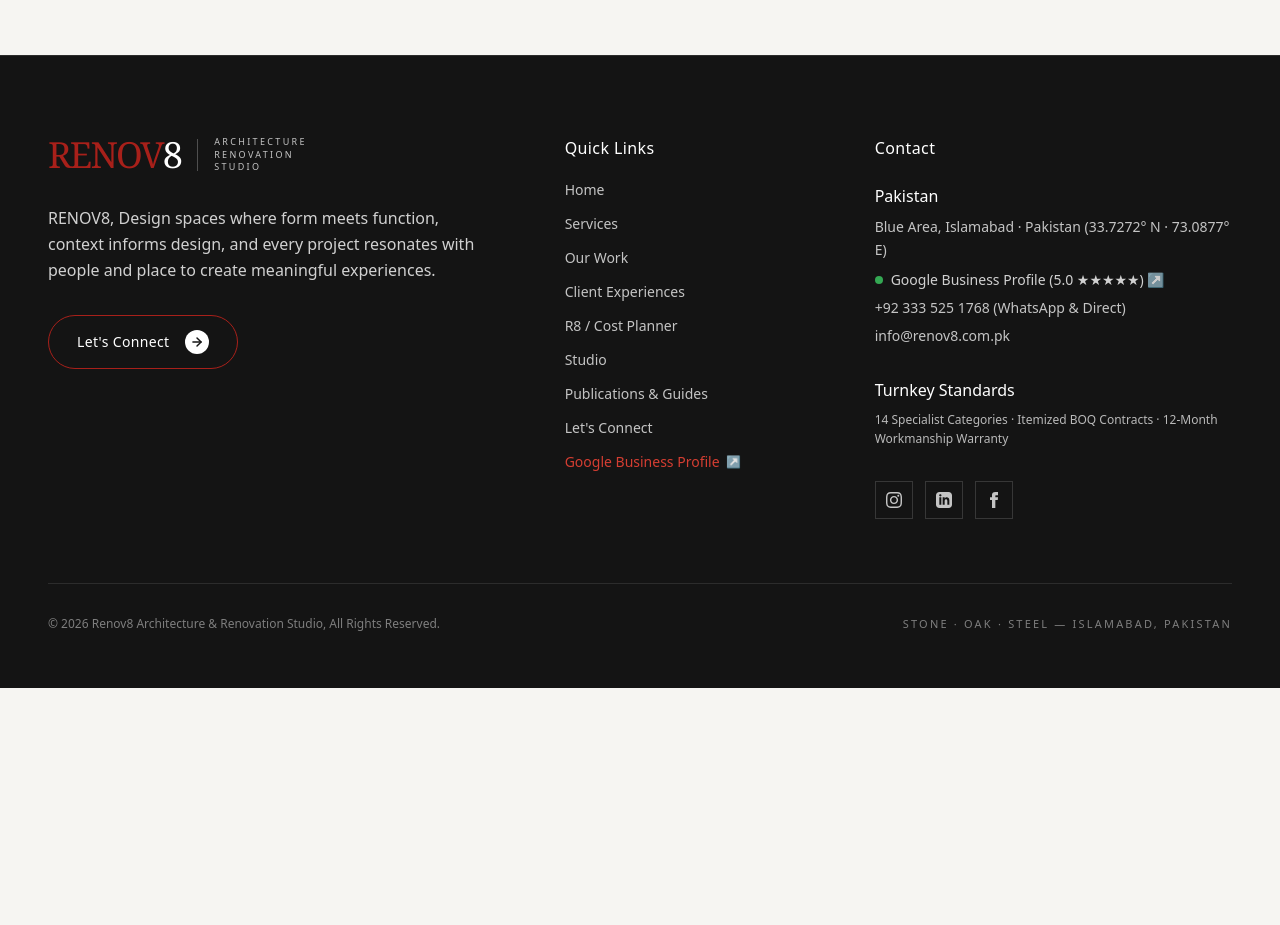
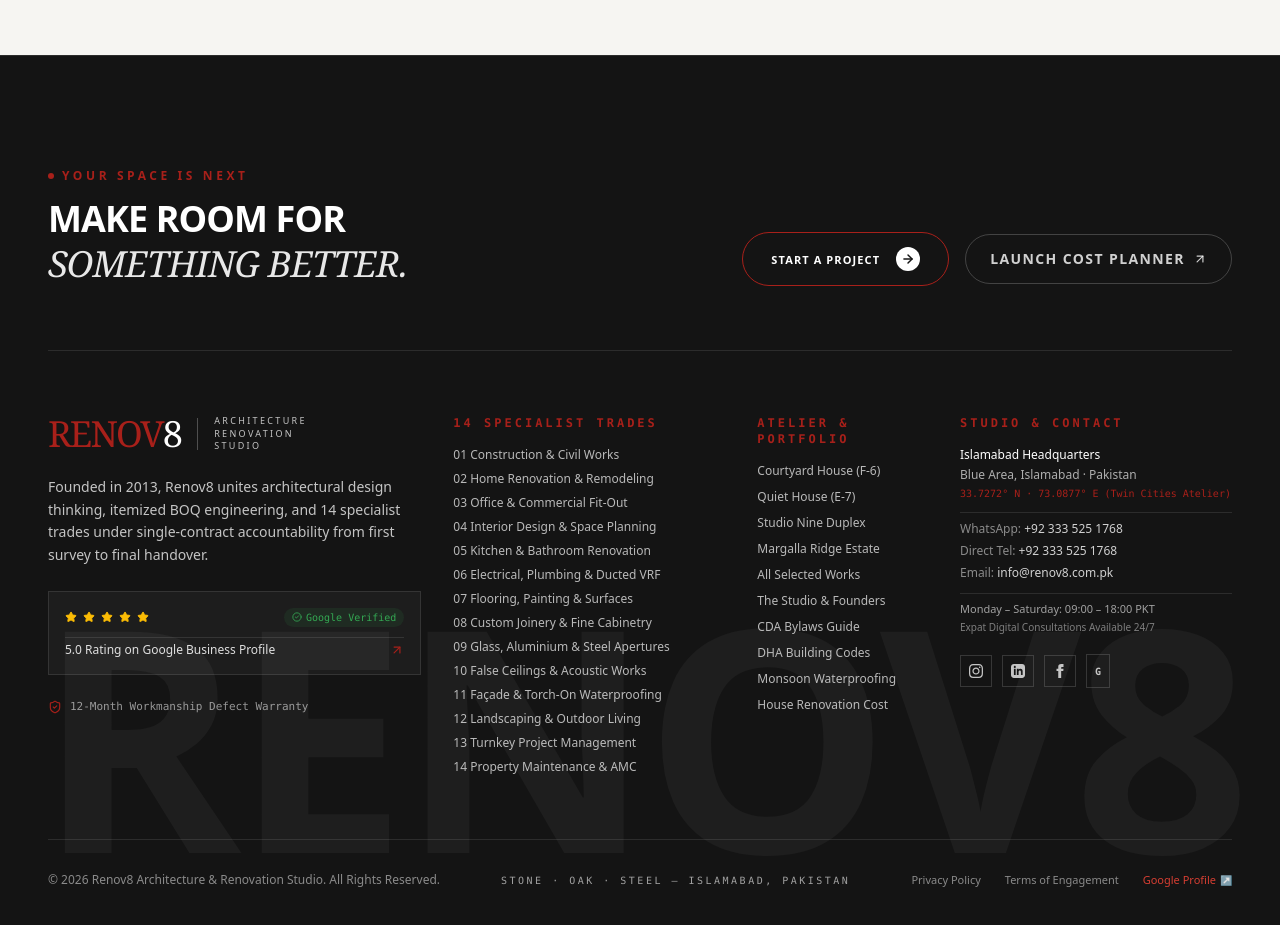
Before and after one commit to aben327922/reno, a Next.js app: page /studio in a window 1280 px wide. Shown: the part 6660-7585 px from the top of the page. Before the commit the page ends 7348 px from the top, so only its background shows below. Built offline with nearby package versions, Linux system fonts and the light colour scheme.

Commit message:
feat(footer): populate comprehensive 14 services, atelier data, and add giant faded white RENOV8 watermark from original blueprint

```diff
--- a/src/components/Footer.tsx
+++ b/src/components/Footer.tsx
@@ -2,7 +2,7 @@
 
 import React from 'react';
 import Link from 'next/link';
-import { ArrowRight, ArrowUp } from 'lucide-react';
+import { ArrowRight, ArrowUp, ArrowUpRight, Star, ShieldCheck, CheckCircle2 } from 'lucide-react';
 
 export default function Footer() {
   const scrollToTop = () => {
@@ -10,13 +10,55 @@
   };
 
   return (
-    <footer className="relative bg-[#141414] text-white pt-20 pb-14 border-t border-white/10">
-      <div className="max-w-[1440px] mx-auto px-6 md:px-12">
-        <div className="grid grid-cols-1 lg:grid-cols-12 gap-14 pb-16 border-b border-white/10">
-          {/* Column 1: Exact Lockup + Editorial Statement + Crimson Pill Button */}
-          <div className="lg:col-span-5 space-y-8">
+    <footer className="relative bg-[#141414] text-white pt-20 md:pt-28 pb-14 border-t border-white/10 overflow-hidden">
+      {/* Giant Faded White Watermark Lettering from Original Renov8 Blueprint (.site-footer::before) */}
+      <div
+        aria-hidden="true"
+        className="absolute left-1/2 -translate-x-1/2 bottom-8 sm:bottom-12 md:bottom-14 pointer-events-none select-none text-[84px] sm:text-[160px] md:text-[230px] lg:text-[310px] font-bold font-sans tracking-tight text-white/[0.045] leading-none whitespace-nowrap z-0"
+      >
+        RENOV8
+      </div>
+
+      <div className="relative z-10 max-w-[1440px] mx-auto px-6 md:px-12">
+        {/* Pre-Footer Callout Banner (Matching Original Renov8: "Your space is next / Make room for something better.") */}
+        <div className="pb-16 mb-16 border-b border-white/10 flex flex-col md:flex-row md:items-end justify-between gap-8">
+          <div className="space-y-3">
+            <p className="text-xs uppercase tracking-[0.3em] text-[#A8201A] font-semibold flex items-center gap-2">
+              <span className="w-1.5 h-1.5 rounded-full bg-[#A8201A]" />
+              <span>Your space is next</span>
+            </p>
+            <h2 className="text-2xl sm:text-3xl md:text-4xl font-bold uppercase tracking-tight text-white leading-tight">
+              MAKE ROOM FOR <br className="hidden sm:inline" />
+              <span className="font-serif italic font-normal text-white/90">something better.</span>
+            </h2>
+          </div>
+
+          <div className="flex flex-wrap items-center gap-4">
+            <Link
+              href="/contact"
+              className="group inline-flex items-center gap-4 border border-[#A8201A] rounded-full px-7 py-3.5 text-xs sm:text-sm text-white hover:bg-[#A8201A] transition-all duration-300"
+            >
+              <span className="tracking-widest uppercase font-semibold text-[11px]">Start a Project</span>
+              <span className="w-6 h-6 rounded-full bg-white text-[#141414] flex items-center justify-center group-hover:translate-x-1 transition-transform">
+                <ArrowRight className="w-3.5 h-3.5 stroke-[2.5]" />
+              </span>
+            </Link>
+            <Link
+              href="/planner"
+              className="inline-flex items-center gap-2 border border-white/20 hover:border-white px-6 py-3.5 rounded-full text-xs sm:text-sm text-white/80 hover:text-white transition-all uppercase tracking-widest font-semibold text-[11px]"
+            >
+              <span>Launch Cost Planner</span>
+              <ArrowUpRight className="w-3.5 h-3.5" />
+            </Link>
+          </div>
+        </div>
+
+        {/* Multi-Column Comprehensive Architectural Grid */}
+        <div className="grid grid-cols-1 md:grid-cols-2 lg:grid-cols-12 gap-10 lg:gap-8 pb-16 border-b border-white/10">
+          {/* Column 1: Brand Identity & Monograph Statement (4 Cols) */}
+          <div className="lg:col-span-4 space-y-6">
             <Link href="/" className="flex items-center gap-4">
-              <div className="text-4xl font-serif tracking-tighter leading-none">
+              <div className="text-3xl sm:text-4xl font-serif tracking-tighter leading-none">
                 <span className="text-[#A8201A]">RENOV</span>
                 <span className="text-white">8</span>
               </div>
@@ -28,40 +70,96 @@
               </div>
             </Link>
 
-            <p className="text-sm md:text-base text-white/80 leading-relaxed max-w-md font-light">
-              RENOV8, Design spaces where form meets function, context informs design, and every
-              project resonates with people and place to create meaningful experiences.
+            <p className="text-xs sm:text-sm text-white/75 leading-relaxed font-light max-w-sm">
+              Founded in 2013, Renov8 unites architectural design thinking, itemized BOQ engineering,
+              and 14 specialist trades under single-contract accountability from first survey to final handover.
             </p>
 
-            {/* Exact Pill-Shaped Crimson Border Button with Solid White Circle Arrow */}
-            <div>
-              <Link
-                href="/contact"
-                className="group inline-flex items-center gap-4 border border-[#A8201A] rounded-full px-7 py-3.5 text-sm text-white hover:bg-[#A8201A] transition-all duration-300"
+            {/* Google Public Trust Badge in Footer */}
+            <div className="p-4 bg-white/[0.04] border border-white/10 space-y-2.5 max-w-sm">
+              <div className="flex items-center justify-between">
+                <div className="flex items-center gap-1.5 text-[#FBBC05]">
+                  {[...Array(5)].map((_, i) => (
+                    <Star key={i} className="w-3 h-3 fill-current" />
+                  ))}
+                </div>
+                <span className="text-[10px] font-mono text-[#34A853] bg-[#34A853]/10 px-2 py-0.5 rounded-full flex items-center gap-1">
+                  <CheckCircle2 className="w-2.5 h-2.5" />
+                  <span>Google Verified</span>
+                </span>
+              </div>
+              <a
+                href="https://share.google/rxzJz24oNNs7Gnnw8"
+                target="_blank"
+                rel="noopener noreferrer"
+                data-google-profile
+                className="flex items-center justify-between text-xs text-white/85 hover:text-white group pt-1 border-t border-white/10"
               >
-                <span className="tracking-wide">Let&apos;s Connect</span>
-                <span className="w-6 h-6 rounded-full bg-white text-[#141414] flex items-center justify-center group-hover:translate-x-1 transition-transform">
-                  <ArrowRight className="w-3.5 h-3.5 stroke-[2.5]" />
-                </span>
-              </Link>
+                <span>5.0 Rating on Google Business Profile</span>
+                <ArrowUpRight className="w-3.5 h-3.5 text-[#A8201A] group-hover:translate-x-0.5 transition-transform" />
+              </a>
+            </div>
+
+            {/* Turnkey Assurance */}
+            <div className="flex items-center gap-2 text-[11px] font-mono text-white/55">
+              <ShieldCheck className="w-3.5 h-3.5 text-[#A8201A]" />
+              <span>12-Month Workmanship Defect Warranty</span>
             </div>
           </div>
 
-          {/* Column 2: Quick Links */}
-          <div className="lg:col-span-3 space-y-5">
-            <h3 className="text-base font-medium text-white tracking-wide">Quick Links</h3>
-            <ul className="space-y-3.5 text-sm text-white/75 font-light">
+          {/* Column 2: 14 In-House Specialist Services (3 Cols) */}
+          <div className="lg:col-span-3 space-y-4">
+            <h3 className="text-xs font-mono uppercase tracking-[0.25em] text-[#A8201A] font-semibold">
+              14 Specialist Trades
+            </h3>
+            <ul className="space-y-2 text-xs text-white/70 font-light">
               {[
-                { label: 'Home', href: '/' },
-                { label: 'Services', href: '/services' },
-                { label: 'Our Work', href: '/work' },
-                { label: 'Client Experiences', href: '/#client-experiences' },
-                { label: 'R8 / Cost Planner', href: '/planner' },
-                { label: 'Studio', href: '/studio' },
-                { label: 'Publications & Guides', href: '/publications' },
-                { label: "Let's Connect", href: '/contact' },
+                { label: '01 Construction & Civil Works', href: '/services#construction-civil-works' },
+                { label: '02 Home Renovation & Remodeling', href: '/services#home-renovation-remodeling' },
+                { label: '03 Office & Commercial Fit-Out', href: '/services#office-commercial-fit-out' },
+                { label: '04 Interior Design & Space Planning', href: '/services#interior-design-space-planning' },
+                { label: '05 Kitchen & Bathroom Renovation', href: '/services#kitchen-bathroom-renovation' },
+                { label: '06 Electrical, Plumbing & Ducted VRF', href: '/services#electrical-plumbing-hvac' },
+                { label: '07 Flooring, Painting & Surfaces', href: '/services#flooring-painting-decorating' },
+                { label: '08 Custom Joinery & Fine Cabinetry', href: '/services#carpentry-cabinetry-joinery' },
+                { label: '09 Glass, Aluminium & Steel Apertures', href: '/services#glass-aluminium-metal-doors-windows' },
+                { label: '10 False Ceilings & Acoustic Works', href: '/services#ceilings-partitions-acoustic-works' },
+                { label: '11 Façade & Torch-On Waterproofing', href: '/services#exterior-facade-roofing-waterproofing' },
+                { label: '12 Landscaping & Outdoor Living', href: '/services#landscaping-outdoor-living' },
+                { label: '13 Turnkey Project Management', href: '/services#project-management-turnkey-solutions' },
+                { label: '14 Property Maintenance & AMC', href: '/services#property-maintenance-repairs' },
+              ].map((svc) => (
+                <li key={svc.label}>
+                  <Link
+                    href={svc.href}
+                    className="hover:text-white hover:translate-x-1 inline-block transition-all"
+                  >
+                    {svc.label}
+                  </Link>
+                </li>
+              ))}
+            </ul>
+          </div>
+
+          {/* Column 3: Portfolio & Field Intelligence (2 Cols) */}
+          <div className="lg:col-span-2 space-y-4">
+            <h3 className="text-xs font-mono uppercase tracking-[0.25em] text-[#A8201A] font-semibold">
+              Atelier &amp; Portfolio
+            </h3>
+            <ul className="space-y-2.5 text-xs text-white/70 font-light">
+              {[
+                { label: 'Courtyard House (F-6)', href: '/work/courtyard-house' },
+                { label: 'Quiet House (E-7)', href: '/work/quiet-house' },
+                { label: 'Studio Nine Duplex', href: '/work/studio-nine' },
+                { label: 'Margalla Ridge Estate', href: '/work' },
+                { label: 'All Selected Works', href: '/work' },
+                { label: 'The Studio & Founders', href: '/studio' },
+                { label: 'CDA Bylaws Guide', href: '/publications' },
+                { label: 'DHA Building Codes', href: '/publications' },
+                { label: 'Monsoon Waterproofing', href: '/publications' },
+                { label: 'House Renovation Cost', href: '/publications' },
               ].map((link) => (
-                <li key={link.href}>
+                <li key={link.label}>
                   <Link
                     href={link.href}
                     className="hover:text-white hover:translate-x-1 inline-block transition-all"
@@ -70,71 +168,66 @@
                   </Link>
                 </li>
               ))}
-              <li>
-                <a
-                  href="https://share.google/rxzJz24oNNs7Gnnw8"
-                  target="_blank"
-                  rel="noopener noreferrer"
-                  data-google-profile
-                  className="hover:text-white hover:translate-x-1 inline-flex items-center gap-1.5 transition-all text-[#EA4335]/90 hover:text-white"
-                >
-                  <span>Google Business Profile</span>
-                  <span className="text-xs">↗</span>
-                </a>
-              </li>
             </ul>
           </div>
 
-          {/* Column 3: Contact & Standards */}
-          <div className="lg:col-span-4 space-y-6">
-            <h3 className="text-base font-medium text-white tracking-wide">Contact</h3>
-            <div className="space-y-2 text-sm">
-              <p className="text-base font-medium text-white">Pakistan</p>
-              <p className="text-white/75 leading-relaxed">
-                Blue Area, Islamabad · Pakistan (33.7272° N · 73.0877° E)
+          {/* Column 4: Studio Contact & Location Coordinates (3 Cols) */}
+          <div className="lg:col-span-3 space-y-4">
+            <h3 className="text-xs font-mono uppercase tracking-[0.25em] text-[#A8201A] font-semibold">
+              Studio &amp; Contact
+            </h3>
+            <div className="space-y-3 text-xs text-white/75 font-light">
+              <div>
+                <p className="font-medium text-white">Islamabad Headquarters</p>
+                <p className="text-white/65 leading-relaxed mt-0.5">
+                  Blue Area, Islamabad · Pakistan
                 </p>
-              <a
-                href="https://share.google/rxzJz24oNNs7Gnnw8"
-                target="_blank"
-                rel="noopener noreferrer"
-                data-google-profile
-                className="flex items-center gap-2 text-white/80 hover:text-white transition-colors"
-              >
-                <span className="w-2 h-2 rounded-full bg-[#34A853]" />
-                <span>Google Business Profile (5.0 ★★★★★) ↗</span>
-              </a>
+                <p className="text-[10px] font-mono text-[#A8201A] mt-0.5">
+                  33.7272° N · 73.0877° E (Twin Cities Atelier)
+                </p>
+              </div>
+
+              <div className="pt-2 border-t border-white/10 space-y-1.5">
                 <a
                   href="https://wa.me/923335251768"
                   target="_blank"
                   rel="noreferrer"
-                className="block text-white/75 hover:text-white transition-colors"
+                  className="block text-white/80 hover:text-white transition-colors"
                 >
-                +92 333 525 1768 (WhatsApp &amp; Direct)
+                  <span className="text-white/50">WhatsApp: </span>
+                  +92 333 525 1768
+                </a>
+                <a
+                  href="tel:+923335251768"
+                  className="block text-white/80 hover:text-white transition-colors"
+                >
+                  <span className="text-white/50">Direct Tel: </span>
+                  +92 333 525 1768
                 </a>
                 <a
                   href="mailto:info@renov8.com.pk"
-                className="block text-white/75 hover:text-white transition-colors"
+                  className="block text-white/80 hover:text-white transition-colors"
                 >
+                  <span className="text-white/50">Email: </span>
                   info@renov8.com.pk
                 </a>
               </div>
 
-            <div className="space-y-2 text-sm pt-2">
-              <p className="text-base font-medium text-white">Turnkey Standards</p>
-              <p className="text-white/70 text-xs leading-relaxed">
-                14 Specialist Categories · Itemized BOQ Contracts · 12-Month Workmanship Warranty
-              </p>
+              <div className="pt-2 border-t border-white/10 text-[11px] text-white/60 space-y-1">
+                <p>Monday – Saturday: 09:00 – 18:00 PKT</p>
+                <p className="text-[10px] text-white/45">Expat Digital Consultations Available 24/7</p>
               </div>
 
-            <div className="flex items-center gap-3 pt-2">
+              {/* Social Channels */}
+              <div className="flex items-center gap-2.5 pt-2">
                 <a
                   href="https://instagram.com"
                   target="_blank"
                   rel="noreferrer"
                   aria-label="Instagram"
-                className="p-2.5 border border-white/15 hover:border-[#A8201A] text-white/75 hover:text-white transition-colors"
+                  className="p-2 border border-white/15 hover:border-[#A8201A] text-white/75 hover:text-white transition-colors"
                 >
-                <svg className="w-4 h-4 fill-current" viewBox="0 0 24 24">
+                  <svg className="w-3.5 h-3.5 fill-current" viewBox="0 0 24 24">
                     <path d="M12 2.163c3.204 0 3.584.012 4.85.07 3.252.148 4.771 1.691 4.919 4.919.058 1.265.069 1.645.069 4.849 0 3.205-.012 3.584-.069 4.849-.149 3.225-1.664 4.771-4.919 4.919-1.266.058-1.644.07-4.85.07-3.204 0-3.584-.012-4.849-.07-3.26-.149-4.771-1.699-4.919-4.92-.058-1.265-.07-1.644-.07-4.849 0-3.204.013-3.583.07-4.849.149-3.227 1.664-4.771 4.919-4.919 1.266-.057 1.645-.069 4.849-.069zm0-2.163c-3.259 0-3.667.014-4.947.072-4.358.2-6.78 2.618-6.98 6.98-.059 1.281-.073 1.689-.073 4.948 0 3.259.014 3.668.072 4.948.2 4.358 2.618 6.78 6.98 6.98 1.281.058 1.689.072 4.948.072 3.259 0 3.668-.014 4.948-.072 4.354-.2 6.782-2.618 6.979-6.98.059-1.28.073-1.689.073-4.948 0-3.259-.014-3.667-.072-4.947-.196-4.354-2.617-6.78-6.979-6.98-1.281-.059-1.69-.073-4.949-.073zm0 5.838c-3.403 0-6.162 2.759-6.162 6.162s2.759 6.163 6.162 6.163 6.162-2.759 6.162-6.163c0-3.403-2.759-6.162-6.162-6.162zm0 10.162c-2.209 0-4-1.79-4-4 0-2.209 1.791-4 4-4s4 1.791 4 4c0 2.21-1.791 4-4 4zm6.406-11.845c-.796 0-1.441.645-1.441 1.44s.645 1.44 1.441 1.44c.795 0 1.439-.645 1.439-1.44s-.644-1.44-1.439-1.44z" />
                   </svg>
                 </a>
@@ -143,9 +236,9 @@
                   target="_blank"
                   rel="noreferrer"
                   aria-label="LinkedIn"
-                className="p-2.5 border border-white/15 hover:border-[#A8201A] text-white/75 hover:text-white transition-colors"
+                  className="p-2 border border-white/15 hover:border-[#A8201A] text-white/75 hover:text-white transition-colors"
                 >
-                <svg className="w-4 h-4 fill-current" viewBox="0 0 24 24">
+                  <svg className="w-3.5 h-3.5 fill-current" viewBox="0 0 24 24">
                     <path d="M19 0h-14c-2.761 0-5 2.239-5 5v14c0 2.761 2.239 5 5 5h14c2.762 0 5-2.239 5-5v-14c0-2.761-2.238-5-5-5zm-11 19h-3v-11h3v11zm-1.5-12.268c-.966 0-1.75-.79-1.75-1.764s.784-1.764 1.75-1.764 1.75.79 1.75 1.764-.783 1.764-1.75 1.764zm13.5 12.268h-3v-5.604c0-3.368-4-3.113-4 0v5.604h-3v-11h3v1.765c1.396-2.586 7-2.777 7 2.476v6.759z" />
                   </svg>
                 </a>
@@ -154,30 +247,59 @@
                   target="_blank"
                   rel="noreferrer"
                   aria-label="Facebook"
-                className="p-2.5 border border-white/15 hover:border-[#A8201A] text-white/75 hover:text-white transition-colors"
+                  className="p-2 border border-white/15 hover:border-[#A8201A] text-white/75 hover:text-white transition-colors"
                 >
-                <svg className="w-4 h-4 fill-current" viewBox="0 0 24 24">
+                  <svg className="w-3.5 h-3.5 fill-current" viewBox="0 0 24 24">
                     <path d="M9 8h-3v4h3v12h5v-12h3.642l.358-4h-4v-1.667c0-.955.192-1.333 1.115-1.333h2.885v-5h-3.808c-3.596 0-5.192 1.583-5.192 4.615v3.385z" />
                   </svg>
+                </a>
+                <a
+                  href="https://share.google/rxzJz24oNNs7Gnnw8"
+                  target="_blank"
+                  rel="noopener noreferrer"
+                  data-google-profile
+                  aria-label="Google Business Profile"
+                  className="p-2 border border-white/15 hover:border-[#A8201A] text-white/75 hover:text-white transition-colors"
+                >
+                  <span className="text-[10px] font-bold font-mono">G</span>
+                </a>
+              </div>
+            </div>
+          </div>
+        </div>
+
+        {/* Bottom Base (Copyright, Monograph Stamp, Legal Links) */}
+        <div className="pt-8 flex flex-col md:flex-row items-center justify-between text-xs text-white/50 gap-4">
+          <p>© 2026 Renov8 Architecture &amp; Renovation Studio. All Rights Reserved.</p>
+          <p className="uppercase tracking-[0.25em] text-[10px] text-white/60 font-mono">
+            Stone · Oak · Steel — Islamabad, Pakistan
+          </p>
+          <div className="flex items-center gap-6 text-[11px]">
+            <Link href="/privacy" className="hover:text-white transition-colors">
+              Privacy Policy
+            </Link>
+            <Link href="/terms" className="hover:text-white transition-colors">
+              Terms of Engagement
+            </Link>
+            <a
+              href="https://share.google/rxzJz24oNNs7Gnnw8"
+              target="_blank"
+              rel="noopener noreferrer"
+              data-google-profile
+              className="hover:text-white transition-colors text-[#EA4335]/90 inline-flex items-center gap-1"
+            >
+              <span>Google Profile</span>
+              <span className="text-[10px]">↗</span>
             </a>
           </div>
         </div>
       </div>
 
-        {/* Bottom Copyright */}
-        <div className="pt-8 flex flex-col sm:flex-row items-center justify-between text-xs text-white/45 gap-4">
-          <p>© 2026 Renov8 Architecture &amp; Renovation Studio, All Rights Reserved.</p>
-          <p className="uppercase tracking-[0.2em] text-[11px]">
-            Stone · Oak · Steel — Islamabad, Pakistan
-          </p>
-        </div>
-      </div>
-
-      {/* Exact Crimson Square Scroll-To-Top Button on Bottom Right */}
+      {/* Crimson Square Scroll-To-Top Button on Bottom Right */}
       <button
         onClick={scrollToTop}
         aria-label="Scroll to top"
-        className="fixed bottom-6 right-6 z-40 w-11 h-11 bg-[#A8201A] hover:bg-[#8B1914] text-white flex items-center justify-center shadow-lg transition-colors focus:outline-none"
+        className="fixed bottom-6 right-6 z-40 w-11 h-11 bg-[#A8201A] hover:bg-[#8B1914] text-white flex items-center justify-center shadow-lg transition-colors focus:outline-none cursor-pointer"
       >
         <ArrowUp className="w-5 h-5" />
       </button>
```
Lines whose indentation alone changed are shown as unchanged.
